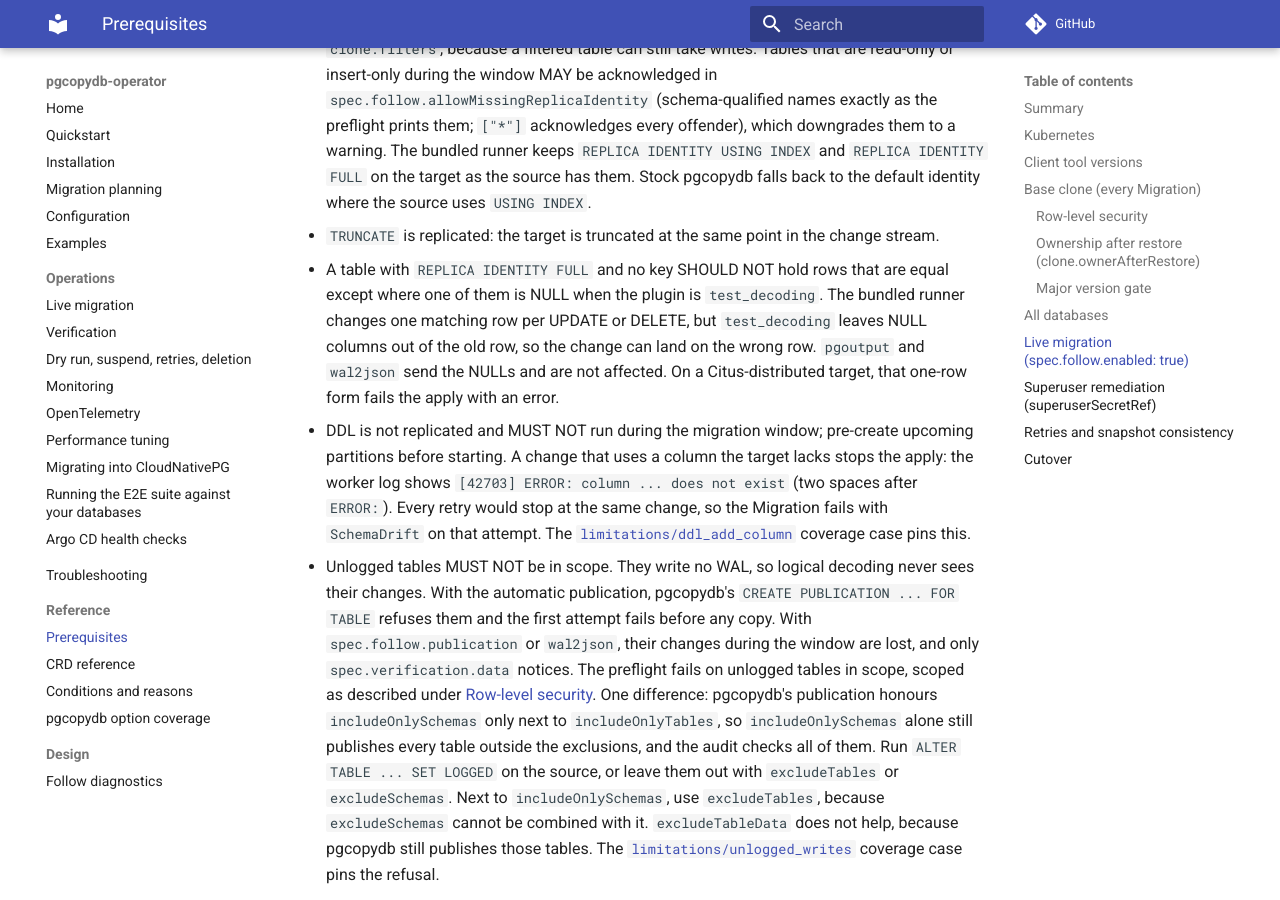
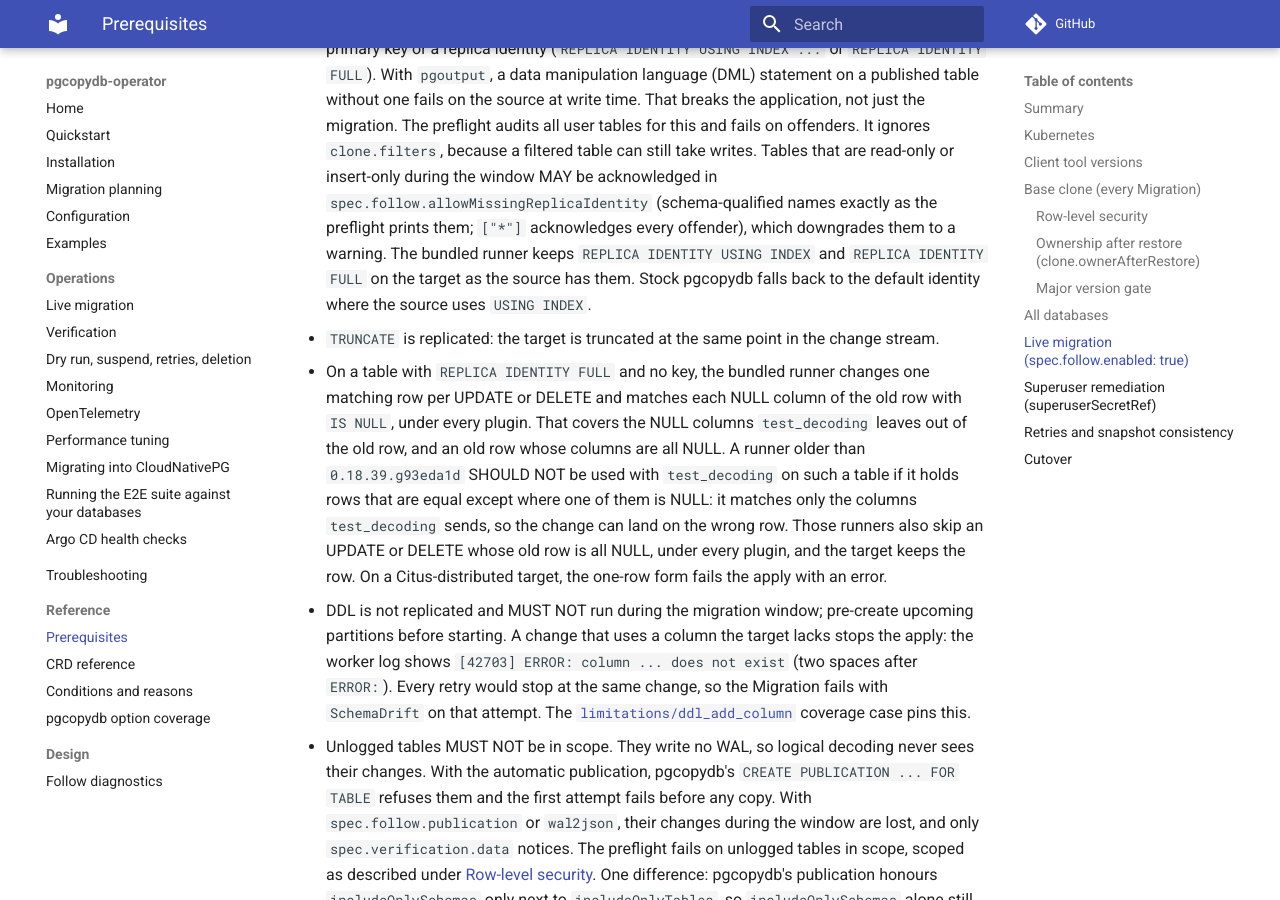
Before and after one commit to ydixken/pgcopydb-operator, an MkDocs documentation site: the page built from docs/reference/prerequisites.md, in a window 1280 px wide and 900 px high, scrolled down 10438 px. Built offline with MkDocs 1.6.1 and Material for MkDocs 9.7.7, drawn with Linux system fonts in a browser that asks for light colours; comment, search, counter and statistics services are not loaded; some of the changed text lies outside the part shown.

Commit message:
fix: bundle the pgcopydb test_decoding keyless NULL fix

```diff
--- a/docs/reference/prerequisites.md
+++ b/docs/reference/prerequisites.md
@@ -4,7 +4,7 @@ What a `Migration` needs from your PostgreSQL endpoints and your Kubernetes clus
 The keywords MUST, SHOULD, and MAY are to be interpreted as described in RFC 2119.
 
 Scope: base clone (`pgcopydb clone`), whole-instance clone (`clone --all-databases`), live migration (`clone --follow`), cutover, and cleanup.
-Ground truth for the pgcopydb behavior behind each rule is the [upstream pgcopydb documentation](https://pgcopydb.readthedocs.io/) and the [pinned fork](https://github.com/ydixken/pgcopydb/tree/972e22152c1bd64ddb73cc8eef0d98d1187b5f9f) for all-databases behavior, partition comparison, and row-level security.
+Ground truth for the pgcopydb behavior behind each rule is the [upstream pgcopydb documentation](https://pgcopydb.readthedocs.io/) and the [pinned fork](https://github.com/ydixken/pgcopydb/tree/93eda1dd9b3864e46e6b5913a65e1e7e8a400783) for all-databases behavior, partition comparison, and row-level security.
 The e2e fixtures ([test/e2e](https://github.com/ydixken/pgcopydb-operator/tree/main/test/e2e)) apply the grants below.
 Use the [Planning checklist](../planning.md) to record scope, operational, cutover, recovery, and rehearsal decisions that preflight cannot verify.
 
@@ -44,11 +44,12 @@ For a newer target major, set `spec.runner.image` to an image with client tools
 See [Follow diagnostics](../design/follow-diagnostics.md#what-the-snapshot-can-distinguish) for the feedback guarantees behind `status.replication.lagBytes`.
 The bundled runner pins its pgcopydb fork version in [the builder Dockerfile](https://github.com/ydixken/pgcopydb-operator/blob/main/images/pgcopydb-builder/Dockerfile).
 
-The progress poll supports seven pgcopydb versions, with different guarantees.
-The bundled runner, `0.18.36.g972e221`, reports a retry that cannot read the previous run's catalog as that read failure, where older runners asked for `--not-consistent`.
-It retains three fixes from `0.18.34.g7fddd6f`, listed in the [runner image README](https://github.com/ydixken/pgcopydb-operator/blob/main/images/runner/README.md): reads with [`row_security` off](#row-level-security), restores `REPLICA IDENTITY USING INDEX` on the target, and applies changes on a keyless `REPLICA IDENTITY FULL` table to one row.
-It also retains [partition comparison](../operations/verification.md#partitioned-tables) from `0.18.22.g22e29c3`, and [certified idle feedback](../design/follow-diagnostics.md#what-the-snapshot-can-distinguish) and [missing-sentinel bootstrap recovery](../troubleshooting.md#publication-retry-failures) from `0.18.15.gea2dc96`.
-`0.18.34.g7fddd6f` lacks the retry error fix, `0.18.22.g22e29c3` also lacks the three fixes, and `0.18.15.gea2dc96` also lacks partition comparison.
+The progress poll supports eight pgcopydb versions, with different guarantees.
+The bundled runner, `0.18.39.g93eda1d`, matches the NULL columns that `test_decoding` leaves out of a keyless `REPLICA IDENTITY FULL` old row, and applies a keyless change whose old row is all NULL; see the [live migration workload contract](#live-migration-specfollowenabled-true).
+`0.18.36.g972e221` added the retry error fix: a retry that cannot read the previous run's catalog reports that read failure, where older runners asked for `--not-consistent`.
+Both retain three fixes from `0.18.34.g7fddd6f`, listed in the [runner image README](https://github.com/ydixken/pgcopydb-operator/blob/main/images/runner/README.md): reads with [`row_security` off](#row-level-security), restores `REPLICA IDENTITY USING INDEX` on the target, and applies changes on a keyless `REPLICA IDENTITY FULL` table to one row.
+They also retain [partition comparison](../operations/verification.md#partitioned-tables) from `0.18.22.g22e29c3`, and [certified idle feedback](../design/follow-diagnostics.md#what-the-snapshot-can-distinguish) and [missing-sentinel bootstrap recovery](../troubleshooting.md#publication-retry-failures) from `0.18.15.gea2dc96`.
+`0.18.36.g972e221` lacks the NULL column fixes, `0.18.34.g7fddd6f` also lacks the retry error fix, `0.18.22.g22e29c3` also lacks the three fixes, and `0.18.15.gea2dc96` also lacks partition comparison.
 `0.18.13.g4873c18` has certified idle feedback but lacks bootstrap recovery.
 `0.18.10.gaadc4bf` and `0.18.5.ge37d2bd` have neither.
 An older or custom runner may report weaker durability guarantees.
@@ -338,10 +339,11 @@ Schema and workload contract:
   The bundled runner keeps `REPLICA IDENTITY USING INDEX` and `REPLICA IDENTITY FULL` on the target as the source has them.
   Stock pgcopydb falls back to the default identity where the source uses `USING INDEX`.
 - `TRUNCATE` is replicated: the target is truncated at the same point in the change stream.
-- A table with `REPLICA IDENTITY FULL` and no key SHOULD NOT hold rows that are equal except where one of them is NULL when the plugin is `test_decoding`.
-  The bundled runner changes one matching row per UPDATE or DELETE, but `test_decoding` leaves NULL columns out of the old row, so the change can land on the wrong row.
-  `pgoutput` and `wal2json` send the NULLs and are not affected.
-  On a Citus-distributed target, that one-row form fails the apply with an error.
+- On a table with `REPLICA IDENTITY FULL` and no key, the bundled runner changes one matching row per UPDATE or DELETE and matches each NULL column of the old row with `IS NULL`, under every plugin.
+  That covers the NULL columns `test_decoding` leaves out of the old row, and an old row whose columns are all NULL.
+  A runner older than `0.18.39.g93eda1d` SHOULD NOT be used with `test_decoding` on such a table if it holds rows that are equal except where one of them is NULL: it matches only the columns `test_decoding` sends, so the change can land on the wrong row.
+  Those runners also skip an UPDATE or DELETE whose old row is all NULL, under every plugin, and the target keeps the row.
+  On a Citus-distributed target, the one-row form fails the apply with an error.
 - DDL is not replicated and MUST NOT run during the migration window; pre-create upcoming partitions before starting.
   A change that uses a column the target lacks stops the apply: the worker log shows `[42703] ERROR:  column ... does not exist` (two spaces after `ERROR:`).
   Every retry would stop at the same change, so the Migration fails with `SchemaDrift` on that attempt.
```
Also changed, not shown: charts/pgcopydb-operator/README.md (+1 -1 lines), docs/design/follow-diagnostics.md (+6 -6 lines), docs/operations/live-migration.md (+2 -2 lines), docs/operations/monitoring.md (+2 -2 lines), docs/operations/performance.md (+1 -1 lines), images/runner/README.md (+13 -6 lines), 8 other files.
